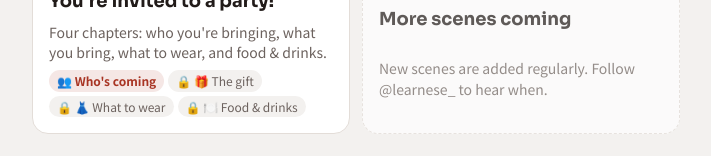
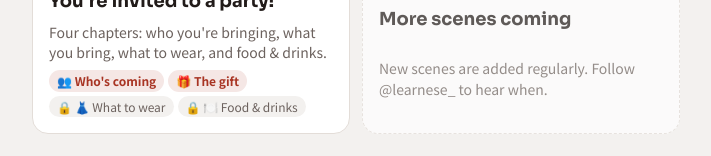
Before and after one commit to Cherylwwwww/learnese-scenes, a plain HTML site: page index.html in a window 1280 px wide. Shown: the part 286-442 px from the top of the page, without its empty margins (284-995 px from the left). Drawn offline with Linux system fonts and the light colour scheme.

Commit message:
Unlock chapter 2 (The gift)
Co-Authored-By: Claude Opus 5.5 <noreply@anthropic.com>
Claude-Session: https://claude.ai/code/session_01Y2hJGPR6YTUHtqJg3KfzUb

```diff
--- a/index.html
+++ b/index.html
@@ -601,7 +601,7 @@ const SCENES=[
   desc:'Four chapters: who you\'re bringing, what you bring, what to wear, and food & drinks.',
   chapters:[
    {id:'who',emoji:'👥',title:"Who's coming",zh:'你带谁来？',ask:ASK1,ans:ANS1,nouns:NOUNS1,swap:'Swap person'},
-   {id:'gift',emoji:'🎁',title:'The gift',zh:'你带什么来？',ask:ASK2,ans:ANS2,nouns:NOUNS2,swap:'Swap item',opens:'2026-11-16'},
+   {id:'gift',emoji:'🎁',title:'The gift',zh:'你带什么来？',ask:ASK2,ans:ANS2,nouns:NOUNS2,swap:'Swap item',opens:'2026-11-15'},
    {id:'wear',emoji:'👗',title:'What to wear',zh:'你穿什么？',ask:ASK3,ans:ANS3,nouns:NOUNS3,swap:'Swap outfit',opens:'2026-11-23'},
    {id:'food',emoji:'🍽️',title:'Food & drinks',zh:'你吃什么？喝什么？',ask:ASK4,ans:ANS4,nouns:NOUNS4,swap:'Swap food',opens:'2026-11-30'}]}
 ];
```
